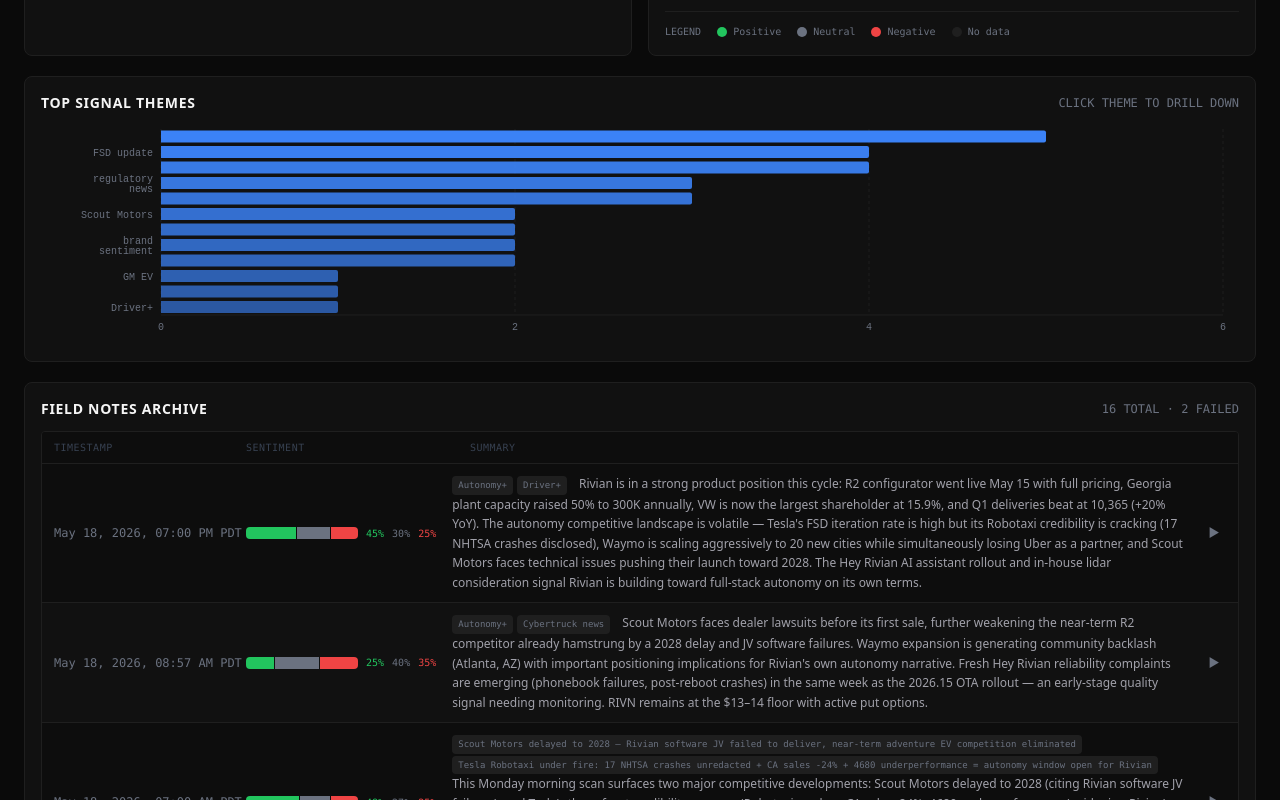
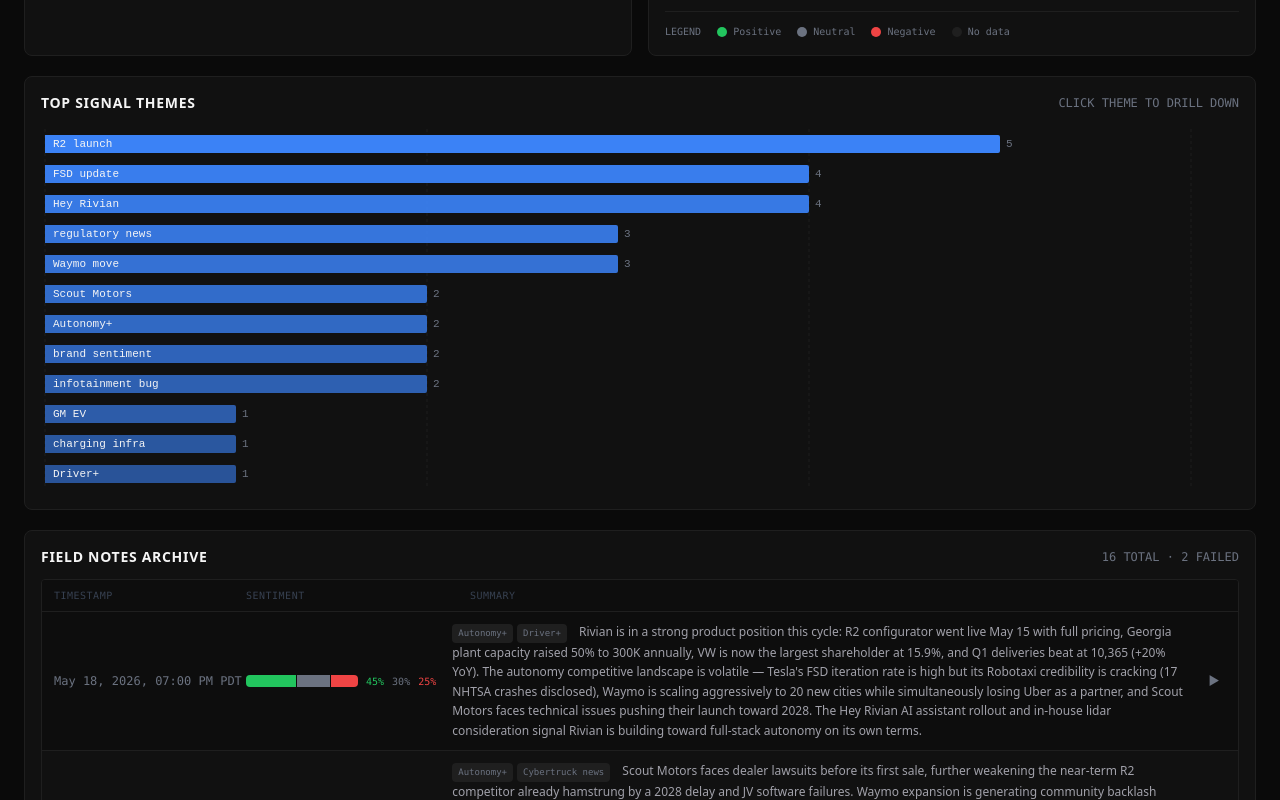
Before and after one commit to osunick/rivian-dashboard, a Next.js app: page / in a window 1280 px wide. Shown: the part 1820-2620 px from the top of the page. Built offline with nearby package versions, Linux system fonts and the light colour scheme.

Commit message:
Theme chart: show full theme name on each bar

```diff
--- a/components/ThemeFrequencyChart.tsx
+++ b/components/ThemeFrequencyChart.tsx
@@ -1,7 +1,7 @@
 'use client';
 
 import {
-  BarChart, Bar, XAxis, YAxis, CartesianGrid, Tooltip, ResponsiveContainer, Cell
+  BarChart, Bar, XAxis, YAxis, CartesianGrid, Tooltip, ResponsiveContainer, Cell, LabelList
 } from 'recharts';
 
 interface ThemeEntry {
@@ -14,35 +14,65 @@
   onThemeClick?: (theme: string) => void;
 }
 
-function truncate(s: string, n = 18): string {
-  return s.length > n ? s.slice(0, n - 1) + '…' : s;
-}
-
 const CustomTooltip = ({ active, payload }: any) => {
   if (!active || !payload?.length) return null;
   const d = payload[0].payload;
   return (
     <div className="bg-[#1a1a1a] border border-[#1F1F1F] rounded p-2 text-xs font-mono">
       <div className="text-[#F5F5F5]">{d.theme}</div>
-      <div className="text-[#3B82F6]">{d.count} mentions</div>
+      <div className="text-[#3B82F6]">{d.count} mention{d.count === 1 ? '' : 's'}</div>
     </div>
+  );
+};
+
+// Custom label renderer: theme name on the left edge of the bar, count on the right.
+const BarLabel = (props: any) => {
+  const { x, y, width, height, value } = props;
+  if (width == null || height == null) return null;
+  return (
+    <text
+      x={(x ?? 0) + 8}
+      y={(y ?? 0) + height / 2}
+      fill="#F5F5F5"
+      fontSize={11}
+      fontFamily="monospace"
+      dominantBaseline="central"
+    >
+      {value}
+    </text>
+  );
+};
+
+const CountLabel = (props: any) => {
+  const { x, y, width, height, value } = props;
+  if (width == null || height == null) return null;
+  return (
+    <text
+      x={(x ?? 0) + (width ?? 0) + 6}
+      y={(y ?? 0) + height / 2}
+      fill="#6B7280"
+      fontSize={11}
+      fontFamily="monospace"
+      dominantBaseline="central"
+    >
+      {value}
+    </text>
   );
 };
 
 export default function ThemeFrequencyChart({ data, onThemeClick }: Props) {
   const max = Math.max(...data.map(d => d.count), 1);
-
-  const chartData = data.map(d => ({
-    ...d,
-    label: truncate(d.theme),
-  }));
+  // Dynamic height: ~28px per row, min 200, max 480
+  const rowHeight = 28;
+  const chartHeight = Math.min(Math.max(data.length * rowHeight + 32, 200), 480);
 
   return (
-    <ResponsiveContainer width="100%" height={220}>
+    <ResponsiveContainer width="100%" height={chartHeight}>
       <BarChart
-        data={chartData}
+        data={data}
         layout="vertical"
-        margin={{ top: 4, right: 16, left: 0, bottom: 0 }}
+        margin={{ top: 4, right: 48, left: 4, bottom: 4 }}
+        barCategoryGap={6}
       >
         <CartesianGrid strokeDasharray="3 3" stroke="#1F1F1F" horizontal={false} />
         <XAxis
@@ -52,25 +82,30 @@
           axisLine={{ stroke: '#1F1F1F' }}
           domain={[0, max + 1]}
           allowDecimals={false}
+          hide
         />
         <YAxis
           type="category"
-          dataKey="label"
-          tick={{ fill: '#6B7280', fontSize: 10, fontFamily: 'monospace' }}
-          tickLine={false}
-          axisLine={false}
-          width={120}
+          dataKey="theme"
+          hide
         />
         <Tooltip content={<CustomTooltip />} cursor={{ fill: '#1F1F1F' }} />
-        <Bar dataKey="count" radius={[0, 2, 2, 0]} cursor={onThemeClick ? 'pointer' : 'default'}
-          onClick={(d: any) => onThemeClick?.(d.theme)}>
-          {chartData.map((_, i) => (
+        <Bar
+          dataKey="count"
+          radius={[0, 2, 2, 0]}
+          cursor={onThemeClick ? 'pointer' : 'default'}
+          onClick={(d: any) => onThemeClick?.(d.theme)}
+          minPointSize={120}
+        >
+          {data.map((_, i) => (
             <Cell
               key={i}
               fill="#3B82F6"
-              fillOpacity={0.6 + (0.4 * (chartData.length - i) / chartData.length)}
+              fillOpacity={0.55 + (0.45 * (data.length - i) / data.length)}
             />
           ))}
+          <LabelList dataKey="theme" content={<BarLabel />} />
+          <LabelList dataKey="count" content={<CountLabel />} />
         </Bar>
       </BarChart>
     </ResponsiveContainer>
```
